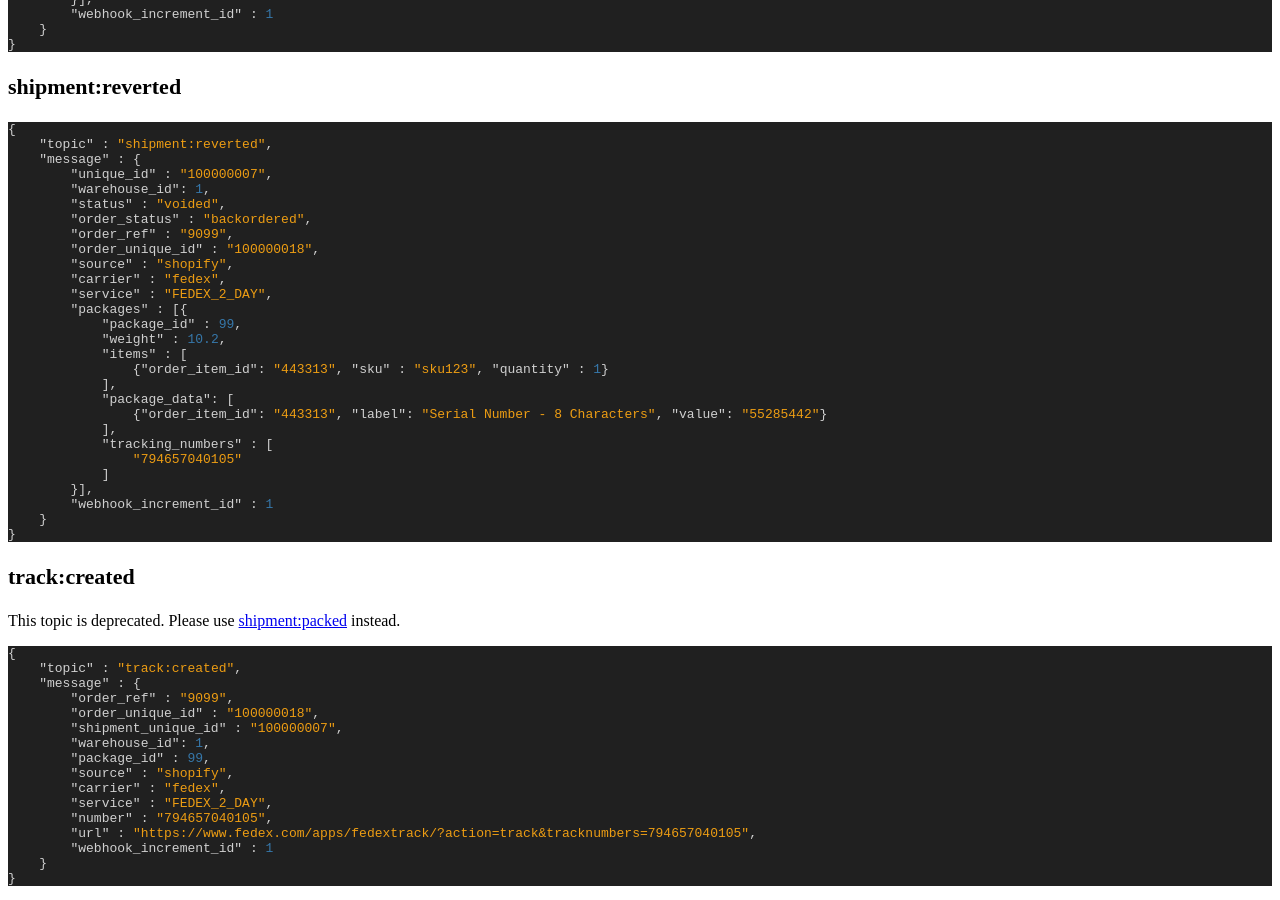
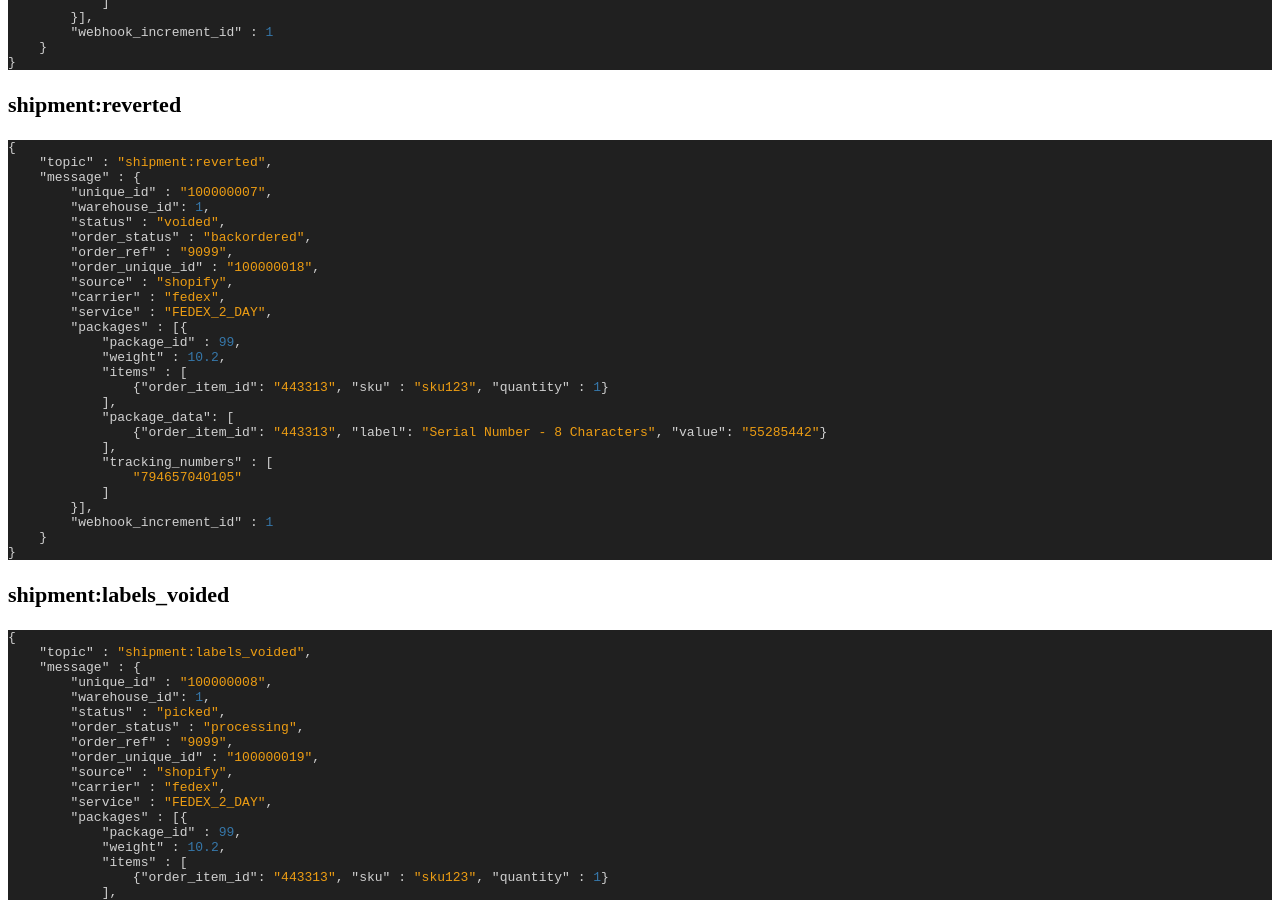
Before and after one commit to ShipStream/shipstream.github.io, a Jekyll site: the page built from _posts/2015-06-12-topics.md, in a window 1280 px wide and 900 px high, scrolled down 8780 px. Built offline with Jekyll 4.4.1, drawn with Linux system fonts in a browser that asks for light colours; a style sheet for code colours, icons or effects is not loaded; some of the changed text lies outside the part shown.

Commit message:
Add shipment:labels_voided topic. (#36)

````diff
--- a/_posts/2015-06-12-topics.md
+++ b/_posts/2015-06-12-topics.md
@@ -36,6 +36,7 @@ order: 41
 * [product_media:deleted](#product_media_deleted)
 * [shipment:packed](#shipment_packed)
 * [shipment:reverted](#shipment_reverted)
+* [shipment:labels_voided](#shipment_labels_voided)
 * [track:created](#track_created) (deprecated - use [shipment:packed](#shipment_packed))
 * [manifest:sealed](#manifest_sealed)
 * [manifest:loaded](#manifest_loaded)
@@ -649,6 +650,41 @@ include the `qty_adjust` key, but rather only the absolute values.
 }
 ```
 
+<h3 id="shipment_labels_voided">
+    shipment:labels_voided
+</h3>
+
+```json
+{
+    "topic" : "shipment:labels_voided",
+    "message" : {
+        "unique_id" : "100000008",
+        "warehouse_id": 1,
+        "status" : "picked",
+        "order_status" : "processing",
+        "order_ref" : "9099",
+        "order_unique_id" : "100000019",
+        "source" : "shopify",
+        "carrier" : "fedex",
+        "service" : "FEDEX_2_DAY",
+        "packages" : [{
+            "package_id" : 99,
+            "weight" : 10.2,
+            "items" : [
+                {"order_item_id": "443313", "sku" : "sku123", "quantity" : 1}
+            ],
+            "package_data": [
+                {"order_item_id": "443313", "label": "Serial Number - 8 Characters", "value": "55285442"}
+            ],
+            "tracking_numbers" : [
+                "794657040105"
+            ]
+        }],
+        "webhook_increment_id" : 1
+    }
+}
+```
+
 <h3 id="track_created">
     track:created
 </h3>
````
